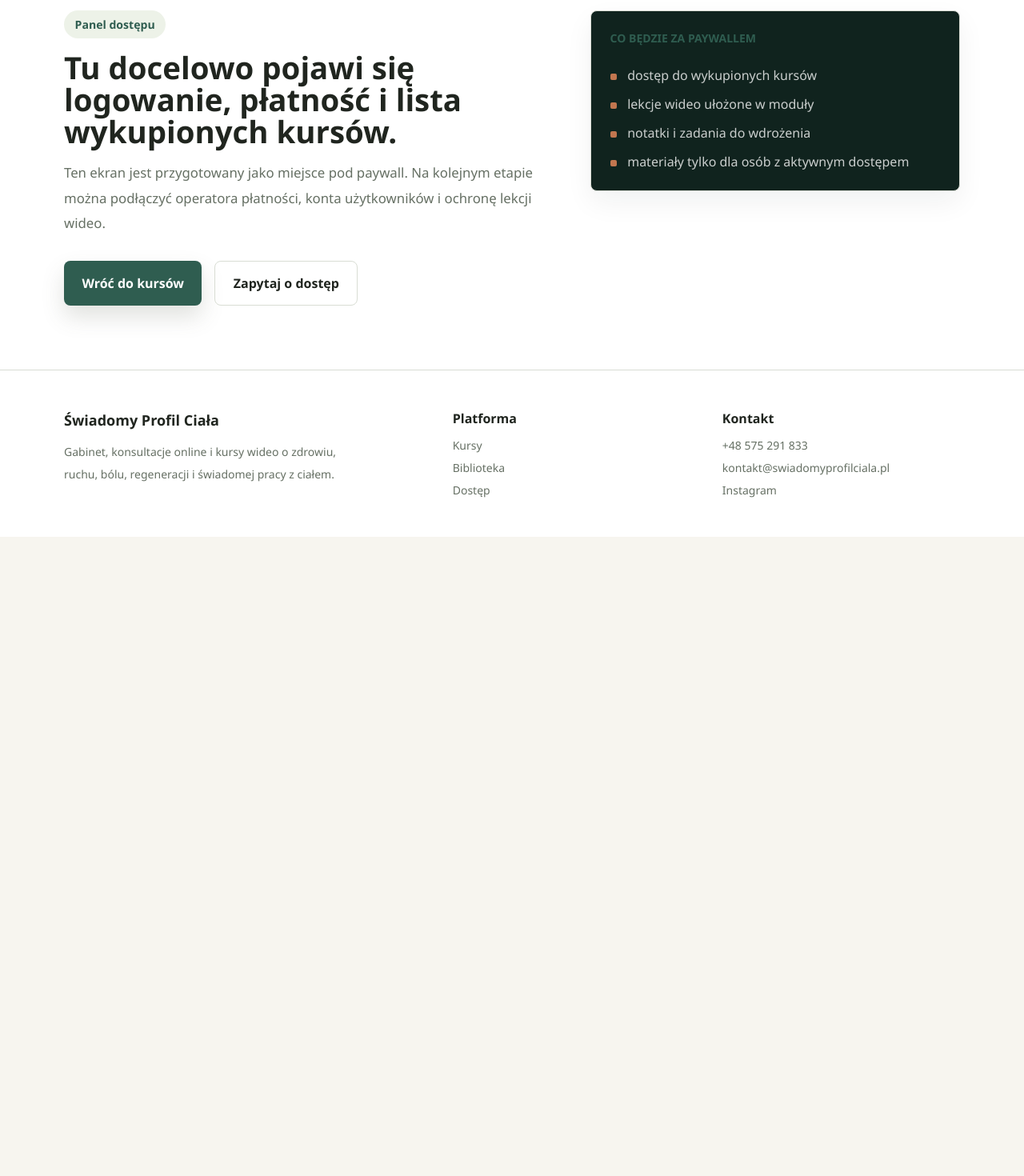
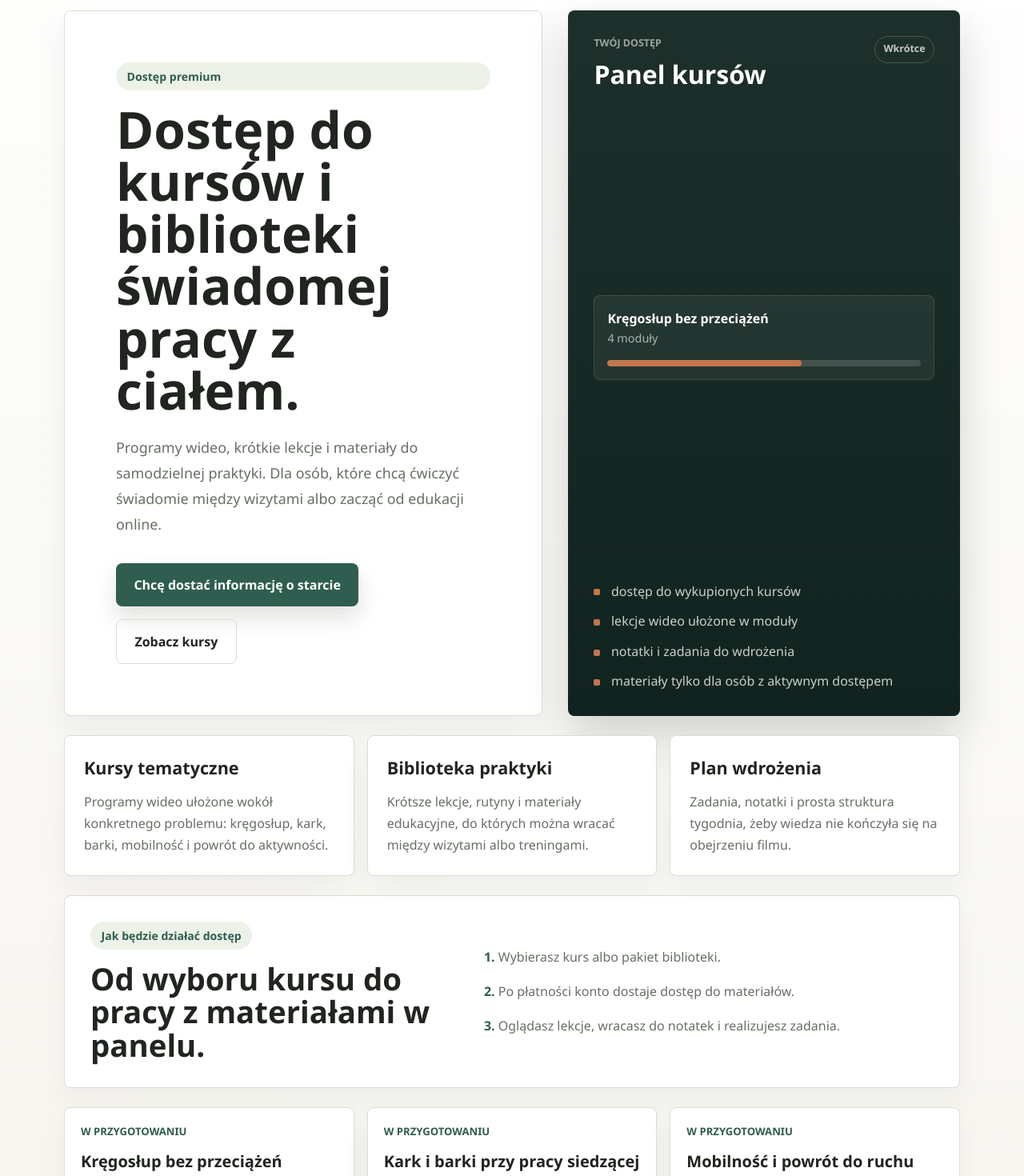
Before and after one commit to JTK12345/strona-filipa, a Next.js app: page /dostep in a window 1280 px wide. Shown: the part 160-1630 px from the top of the page at 80% size. Before the commit the page ends 831 px from the top, so only its background shows below. Built offline with nearby package versions, Linux system fonts and the light colour scheme.

Commit message:
Redesign premium access page

```diff
--- a/app/dostep/page.tsx
+++ b/app/dostep/page.tsx
@@ -1,45 +1,92 @@
 import type { Metadata } from "next";
 import Link from "next/link";
-import { accessFeatures } from "@/content/courses";
+import { accessFeatures, coursePaths, premiumAccessBlocks } from "@/content/courses";
 
 export const metadata: Metadata = {
-  title: "Dostęp | Świadomy Profil Ciała",
-  description: "Model dostępu do kursów wideo i materiałów premium.",
+  title: "Dostęp premium | Świadomy Profil Ciała",
+  description: "Dostęp premium do kursów wideo i biblioteki ruchu.",
 };
 
 export default function AccessPage() {
   return (
-    <section className="section bg-white">
+    <section className="access-premium-page">
       <div className="container-main">
-        <div className="access-layout">
-          <div>
-            <span className="eyebrow">Panel dostępu</span>
-            <h1 className="section-title max-w-4xl">
-              Tu docelowo pojawi się logowanie, płatność i lista wykupionych kursów.
-            </h1>
-            <p className="section-lead">
-              Ten ekran jest przygotowany jako miejsce pod paywall. Na kolejnym etapie
-              można podłączyć operatora płatności, konta użytkowników i ochronę lekcji wideo.
+        <div className="access-premium-hero">
+          <div className="access-premium-copy">
+            <span className="eyebrow">Dostęp premium</span>
+            <h1>Dostęp do kursów i biblioteki świadomej pracy z ciałem.</h1>
+            <p>
+              Programy wideo, krótkie lekcje i materiały do samodzielnej praktyki.
+              Dla osób, które chcą ćwiczyć świadomie między wizytami albo zacząć
+              od edukacji online.
             </p>
             <div className="mt-8 flex flex-wrap gap-4">
-              <Link href="/kursy" className="button-primary">
-                Wróć do kursów
+              <Link href="/#kontakt" className="button-primary">
+                Chcę dostać informację o starcie
               </Link>
-              <Link href="/#kontakt" className="button-secondary">
-                Zapytaj o dostęp
+              <Link href="/kursy" className="button-secondary">
+                Zobacz kursy
               </Link>
             </div>
           </div>
 
-          <aside className="access-card">
-            <p className="text-sm font-bold uppercase text-[var(--accent)]">Co będzie za paywallem</p>
-            <div className="mt-6 grid gap-3">
+          <aside className="access-dashboard">
+            <div className="access-dashboard__top">
+              <div>
+                <p className="access-dashboard__label">Twój dostęp</p>
+                <h2>Panel kursów</h2>
+              </div>
+              <span>Wkrótce</span>
+            </div>
+
+            <div className="access-dashboard__progress">
+              <div>
+                <p>Kręgosłup bez przeciążeń</p>
+                <span>4 moduły</span>
+              </div>
+              <div className="access-progress-bar">
+                <span style={{ width: "62%" }} />
+              </div>
+            </div>
+
+            <div className="access-dashboard__list">
               {accessFeatures.map((feature) => (
                 <p key={feature} className="check-row">{feature}</p>
               ))}
             </div>
           </aside>
         </div>
+
+        <div className="access-premium-grid">
+          {premiumAccessBlocks.map((block) => (
+            <article key={block.title} className="access-value-card">
+              <h2>{block.title}</h2>
+              <p>{block.description}</p>
+            </article>
+          ))}
+        </div>
+
+        <div className="access-roadmap">
+          <div>
+            <span className="eyebrow">Jak będzie działać dostęp</span>
+            <h2>Od wyboru kursu do pracy z materiałami w panelu.</h2>
+          </div>
+          <div className="access-roadmap__steps">
+            <p><strong>1.</strong> Wybierasz kurs albo pakiet biblioteki.</p>
+            <p><strong>2.</strong> Po płatności konto dostaje dostęp do materiałów.</p>
+            <p><strong>3.</strong> Oglądasz lekcje, wracasz do notatek i realizujesz zadania.</p>
+          </div>
+        </div>
+
+        <div className="access-course-strip">
+          {coursePaths.map((course) => (
+            <article key={course.slug}>
+              <p>{course.status}</p>
+              <h3>{course.title}</h3>
+              <span>{course.duration} · {course.level}</span>
+            </article>
+          ))}
+        </div>
       </div>
     </section>
   );
--- a/app/globals.css
+++ b/app/globals.css
@@ -657,6 +657,214 @@ header nav a:hover::after {
   line-height: 1.7;
 }
 
+.access-premium-page {
+  padding: 5rem 0;
+  background:
+    linear-gradient(180deg, rgba(255, 255, 255, 0.92), rgba(247, 245, 239, 0.96)),
+    linear-gradient(90deg, rgba(194, 118, 79, 0.08), transparent 46%);
+}
+
+.access-premium-hero {
+  display: grid;
+  gap: 2rem;
+  align-items: stretch;
+}
+
+.access-premium-copy {
+  display: flex;
+  flex-direction: column;
+  justify-content: center;
+  border: 1px solid var(--border);
+  border-radius: 8px;
+  background: #ffffff;
+  padding: clamp(2rem, 5vw, 4rem);
+  box-shadow: 0 18px 42px rgba(16, 35, 30, 0.06);
+}
+
+.access-premium-copy h1 {
+  max-width: 860px;
+  margin: 0;
+  font-size: clamp(2.5rem, 5vw, 5rem);
+  font-weight: 900;
+  line-height: 1.02;
+  letter-spacing: 0;
+}
+
+.access-premium-copy p {
+  max-width: 720px;
+  margin-top: 1.4rem;
+  color: var(--muted);
+  font-size: 1.12rem;
+  line-height: 1.8;
+}
+
+.access-dashboard {
+  display: flex;
+  flex-direction: column;
+  justify-content: space-between;
+  min-height: 420px;
+  border-radius: 8px;
+  background:
+    linear-gradient(180deg, rgba(255, 255, 255, 0.06), transparent),
+    var(--deep);
+  color: #ffffff;
+  padding: 2rem;
+  box-shadow: 0 24px 54px rgba(16, 35, 30, 0.18);
+}
+
+.access-dashboard__top {
+  display: flex;
+  align-items: start;
+  justify-content: space-between;
+  gap: 1rem;
+}
+
+.access-dashboard__top h2 {
+  margin-top: 0.35rem;
+  font-size: 2rem;
+  font-weight: 900;
+}
+
+.access-dashboard__top span {
+  border: 1px solid rgba(255, 255, 255, 0.18);
+  border-radius: 999px;
+  padding: 0.4rem 0.65rem;
+  color: rgba(255, 255, 255, 0.74);
+  font-size: 0.78rem;
+  font-weight: 900;
+}
+
+.access-dashboard__label {
+  color: rgba(255, 255, 255, 0.56);
+  font-size: 0.78rem;
+  font-weight: 900;
+  text-transform: uppercase;
+}
+
+.access-dashboard__progress {
+  display: grid;
+  gap: 1rem;
+  border: 1px solid rgba(255, 255, 255, 0.12);
+  border-radius: 8px;
+  background: rgba(255, 255, 255, 0.06);
+  padding: 1rem;
+}
+
+.access-dashboard__progress p {
+  font-weight: 900;
+}
+
+.access-dashboard__progress span {
+  color: rgba(255, 255, 255, 0.62);
+  font-size: 0.9rem;
+}
+
+.access-progress-bar {
+  height: 0.5rem;
+  overflow: hidden;
+  border-radius: 999px;
+  background: rgba(255, 255, 255, 0.14);
+}
+
+.access-progress-bar span {
+  display: block;
+  height: 100%;
+  border-radius: inherit;
+  background: var(--warm);
+}
+
+.access-dashboard__list {
+  display: grid;
+  gap: 0.85rem;
+  color: rgba(255, 255, 255, 0.78);
+}
+
+.access-premium-grid {
+  display: grid;
+  gap: 1rem;
+  margin-top: 1.5rem;
+}
+
+.access-value-card,
+.access-roadmap,
+.access-course-strip article {
+  border: 1px solid var(--border);
+  border-radius: 8px;
+  background: #ffffff;
+  box-shadow: 0 14px 34px rgba(16, 35, 30, 0.05);
+}
+
+.access-value-card {
+  padding: 1.5rem;
+}
+
+.access-value-card h2 {
+  font-size: 1.35rem;
+  font-weight: 900;
+}
+
+.access-value-card p {
+  margin-top: 0.75rem;
+  color: var(--muted);
+  line-height: 1.7;
+}
+
+.access-roadmap {
+  display: grid;
+  gap: 2rem;
+  margin-top: 1.5rem;
+  padding: 2rem;
+}
+
+.access-roadmap h2 {
+  max-width: 560px;
+  font-size: clamp(1.8rem, 3vw, 3rem);
+  font-weight: 900;
+  line-height: 1.08;
+}
+
+.access-roadmap__steps {
+  display: grid;
+  gap: 1rem;
+  color: var(--muted);
+  line-height: 1.7;
+}
+
+.access-roadmap__steps strong {
+  color: var(--accent);
+}
+
+.access-course-strip {
+  display: grid;
+  gap: 1rem;
+  margin-top: 1.5rem;
+}
+
+.access-course-strip article {
+  padding: 1.25rem;
+}
+
+.access-course-strip p {
+  color: var(--accent);
+  font-size: 0.82rem;
+  font-weight: 900;
+  text-transform: uppercase;
+}
+
+.access-course-strip h3 {
+  margin-top: 0.75rem;
+  font-size: 1.25rem;
+  font-weight: 900;
+}
+
+.access-course-strip span {
+  display: block;
+  margin-top: 0.75rem;
+  color: var(--muted);
+  font-size: 0.9rem;
+  font-weight: 800;
+}
+
 @media (min-width: 1024px) {
   .premium-panel {
     grid-template-columns: 0.8fr 1.2fr;
@@ -673,6 +881,20 @@ header nav a:hover::after {
 
   .appointment-shell {
     grid-template-columns: 1.25fr 0.75fr;
+  }
+
+  .access-premium-hero {
+    grid-template-columns: 1.1fr 0.9fr;
+  }
+
+  .access-premium-grid,
+  .access-course-strip {
+    grid-template-columns: repeat(3, 1fr);
+  }
+
+  .access-roadmap {
+    grid-template-columns: 0.9fr 1.1fr;
+    align-items: center;
   }
 }
 
--- a/content/courses.ts
+++ b/content/courses.ts
@@ -48,3 +48,21 @@ export const accessFeatures = [
   "notatki i zadania do wdrożenia",
   "materiały tylko dla osób z aktywnym dostępem",
 ];
+
+export const premiumAccessBlocks = [
+  {
+    title: "Kursy tematyczne",
+    description:
+      "Programy wideo ułożone wokół konkretnego problemu: kręgosłup, kark, barki, mobilność i powrót do aktywności.",
+  },
+  {
+    title: "Biblioteka praktyki",
+    description:
+      "Krótsze lekcje, rutyny i materiały edukacyjne, do których można wracać między wizytami albo treningami.",
+  },
+  {
+    title: "Plan wdrożenia",
+    description:
+      "Zadania, notatki i prosta struktura tygodnia, żeby wiedza nie kończyła się na obejrzeniu filmu.",
+  },
+];
```
